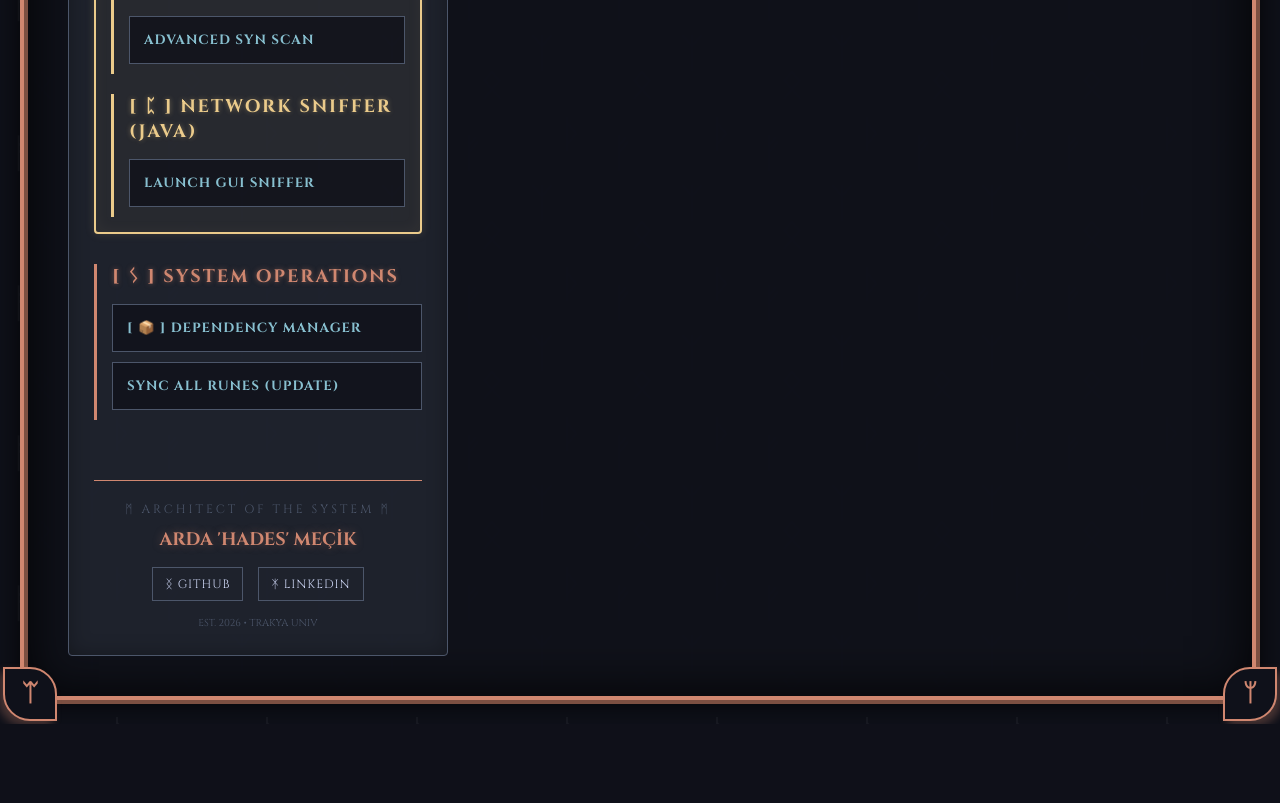
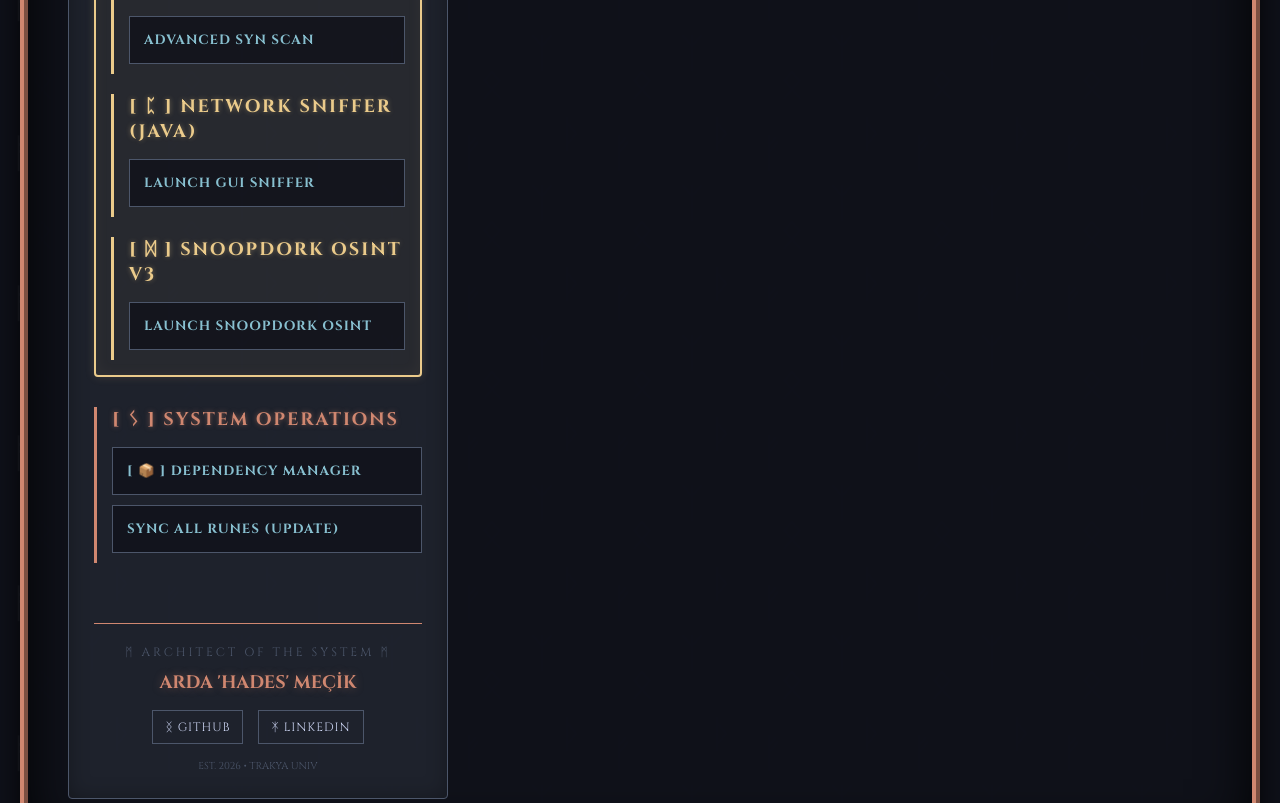
Before and after one commit to mecik-arda/Yggdrasil-Security-Framework, a Flask app: page / in a window 1280 px wide. Shown: the part 2583-3386 px from the top of the page. Before the commit the page ends 3307 px from the top, so only its background shows below. Run offline with Flask 3, Linux system fonts and the light colour scheme.

Commit message:
Integrate SnoopDork V3 OSINT tool

```diff
--- a/app.py
+++ b/app.py
@@ -42,7 +42,8 @@ TOOLS_CONFIG = {
     'yeni_ip': {'name': 'Yeni IP (Tor)', 'category': 'kali_ghost', 'requires_target': False, 'type': 'script', 'supported_os': ['linux'], 'cmd': ['bash', 'Runes/yeni_ip.sh']},
     'adv_syn_scan': {'name': 'Advanced SYN Scan', 'category': 'adv_syn', 'requires_target': True, 'type': 'custom_script', 'handler': 'adv_syn_scan', 'has_modal': True, 'supported_os': ['linux']},
     'java_sniffer': {'name': 'Launch GUI Sniffer', 'category': 'java_sniffer', 'requires_target': False, 'type': 'gui', 'cwd': 'Runes/Network-Sniffer-Scanner-Java', 'cmd_windows': 'mvn javafx:run', 'cmd_linux': 'sudo mvn javafx:run', 'log_file': 'Runes/Network-Sniffer-Scanner-Java/launcher.log', 'install_linux': 'sudo apt-get install maven -y', 'install_windows': 'winget install Apache.Maven', 'supported_os': ['linux', 'windows']},
-    'update_modules': {'name': 'Sync All Runes (Update)', 'category': 'system_ops', 'requires_target': False, 'type': 'custom_html', 'handler': 'update_modules'}
+    'update_modules': {'name': 'Sync All Runes (Update)', 'category': 'system_ops', 'requires_target': False, 'type': 'custom_html', 'handler': 'update_modules'},
+    'snoopdork': {'name': 'Launch SnoopDork OSINT', 'category': 'snoopdork', 'requires_target': False, 'type': 'gui', 'cwd': 'Runes/SnoopDork_V3', 'cmd_windows': 'start SnoopDork_V3.html', 'cmd_linux': 'xdg-open SnoopDork_V3.html', 'supported_os': ['linux', 'windows']}
 }
 
 def check_tool_status(tool_key):
--- a/templates/index.html
+++ b/templates/index.html
@@ -72,6 +72,10 @@
 
                     <div class="tool-group" data-category="java_sniffer">
                         <h3>[ ᛈ ] NETWORK SNIFFER (JAVA)</h3>
+                    </div>
+
+                    <div class="tool-group" data-category="snoopdork">
+                        <h3>[ ᛞ ] SNOOPDORK OSINT V3</h3>
                     </div>
                 </div>
 
```
Also changed, not shown: README.md.
